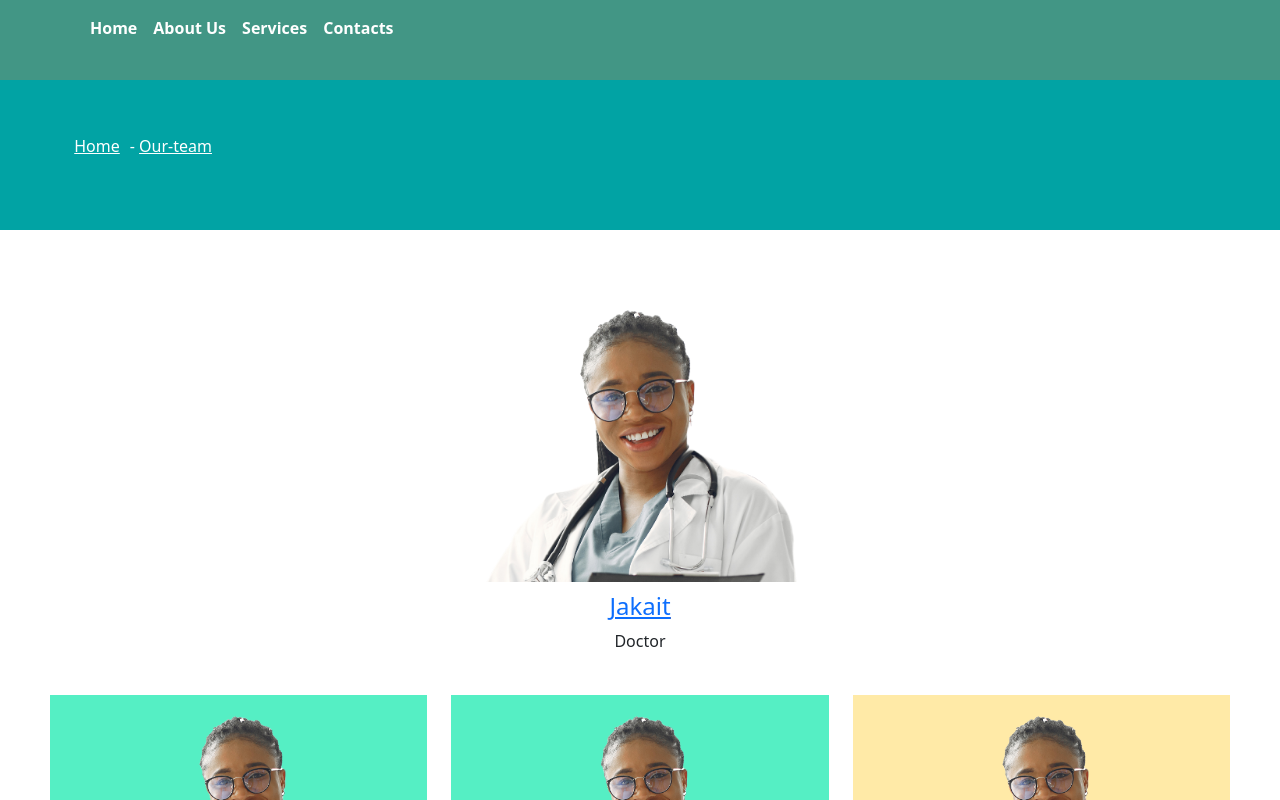
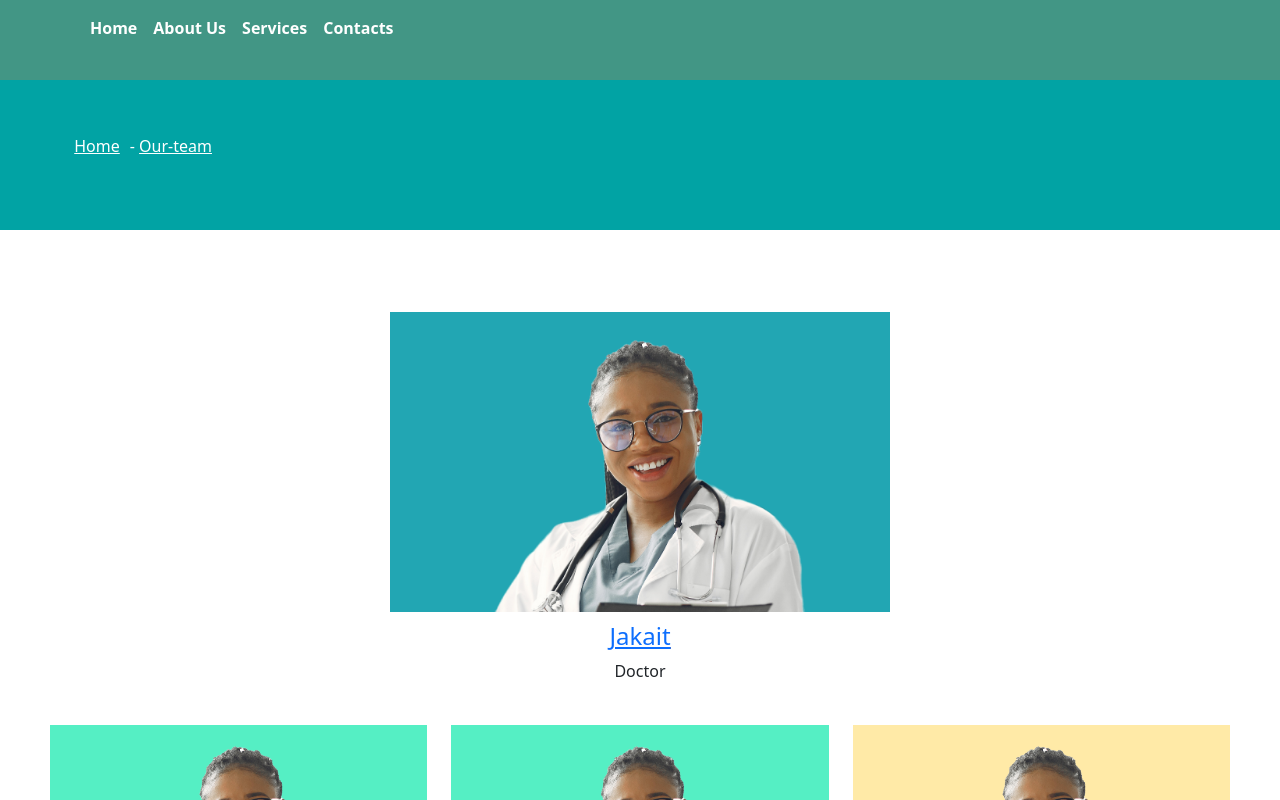
Before and after one commit to Marcelkibor/Cedar-Clinic, a React (Vite) app: page /our-team in a window 1280 px wide. Shown: the top 800 px of the page. Built offline with nearby package versions, Linux system fonts and the light colour scheme.

Commit message:
doc photo refactor

```diff
--- a/src/components/OurTeam.tsx
+++ b/src/components/OurTeam.tsx
@@ -36,10 +36,10 @@ return (
 <div>
 <Navigation />
 <ServicesHeader pathname={window.location.pathname} />
-<Row style={{ margin: '8% 0% 0% 0%'}}>
-<div style={{width: 'fit-content', height: 'fit-content', textAlign: 'center',marginTop:'20px' }}>
-<div style={{marginLeft:'-20px',display:'flex',justifyContent:'center',alignItems:'center', width:'100vw',height:'fit-content'}}>
-<img src={Doc} style={{ maxHeight: '300px', width: 'auto' }} />
+<Row style={{ margin: '8% 0% 0% 0%',display:'flex',justifyContent:'center',alignItems:'center', width:'100vw',height:'fit-content'}}>
+<div style={{width: 'fit-content', height: 'fit-content', textAlign: 'center',marginTop:'50px' }}>
+<div style={{backgroundColor:'#22a6b3',display:'flex',justifyContent:'center',alignItems:'center'}}>
+<img src={Doc} style={{ maxHeight: '300px', width: 'auto'}} />
 </div>
 <div style={{ marginTop: '10px' }}>
     {headDoctor && <>
```
